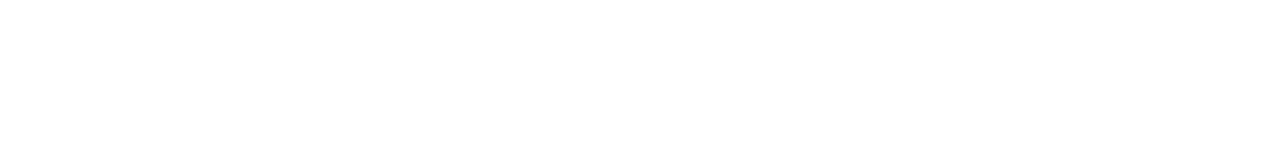
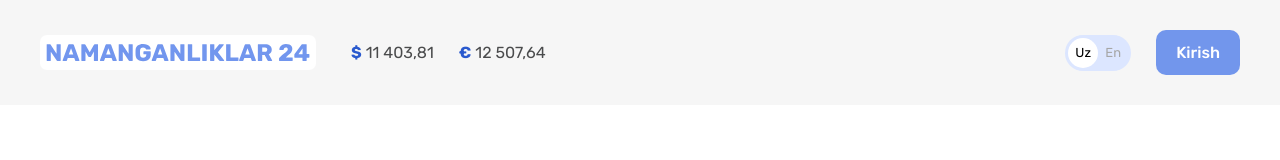
Before and after one commit to S-Yunusov/N24, a plain HTML site: page index.html in a window 1280 px wide. Drawn offline with Linux system fonts and the light colour scheme.

Commit message:
Add site-header-top without search form

```diff
--- a/css/style.css
+++ b/css/style.css
@@ -26,8 +26,33 @@ img{
   height: auto;
 }
 
+/* BUTTON */
+.button{
+  display: inline-block;
+  padding: 13px 20px;
+  border-radius: 10px;
+  font-size: 16px;
+  line-height: normal;
+  font-weight: 500;
+  text-decoration: none;
+  text-align: center;
+  cursor: pointer;
+}
+
+.button-primary:hover{
+  opacity: 0.8;
+}
+
+.button-primary:active{
+  opacity: 0.6;
+}
+
+.button-primary{
+  background: #7296EC;
+  color: #fff;
+}
+
 /* CONTAINER */
-
 .container{
   width: 100%;
   max-width: 1240px;
@@ -41,3 +66,81 @@ img{
   outline: 2px dotted #de2e54;
   outline-offset: 2px;
 }
+
+/* SITE-HEADER */
+.site-header {
+}
+
+/* SITE-HEADER-TOP */
+.site-header-top {
+  padding-top: 30px;
+  padding-bottom: 30px;
+  background-color: #f6f6f6;
+
+}
+
+.site-header-top-container {
+  display: flex;
+  align-items: center;
+}
+
+.site-header-logo {
+  display: flex;
+  padding: 8px 6px;
+  margin-right: 35px;
+  border-radius: 7px;
+  background-color: #fff;
+}
+
+.site-header-logo:hover{
+  opacity: 0.8;
+}
+
+.site-header-logo:active{
+  opacity: 0.6;
+}
+
+/* CURRENCY-RATES */
+.currency-rates {
+  display: flex;
+  align-items: center;
+  padding: 0;
+  margin: 0;
+  margin-right: auto;
+  list-style: none;
+}
+.currency-rates-item:not(:last-child) {
+  margin-right: 25px;
+}
+.currency-rates-type {
+  color: #2959ce;
+}
+.currency-rates-value {
+}
+
+/* LANG-TOGGLE  */
+.lang-toggle {
+  display: flex;
+  padding: 3px;
+  margin-right: 25px;
+  border-radius: 39px;
+  background-color: #dce6ff;
+}
+.lang-toggle-link {
+  width: 30px;
+  height: 30px;
+  border-radius: 50%;
+  font-size: 13px;
+  line-height: 30px;
+  color: #a6a6a6;
+  text-align: center;
+  text-decoration: none;
+}
+.lang-toggle-link-active {
+  background-color: #fff;
+  color: #000;
+}
+.button {
+}
+.button-primary {
+}
--- a/index.html
+++ b/index.html
@@ -17,6 +17,53 @@
 </head>
 <body>
   <!-- SITE HEADER -->
+  <header class="site-header">
+
+    <!-- SITE-HEADER-TOP -->
+    <div class="site-header-top">
+      <div class="site-header-top-container container">
+        <!-- SITE-HEADER-LOGO -->
+        <a class="site-header-logo" href="index.html">
+          <img class="logo-img" src="img/logo-purple.svg" alt="N24 logo" width="264" height="28">
+        </a>
+
+        <!-- CURRENCY-RATES -->
+        <ul class="currency-rates">
+          <li class="currency-rates-item">
+            <b class="currency-rates-type">$</b>
+            <span class="currency-rates-value">11 403,81</span>
+          </li>
+          <li class="currency-rates-item">
+            <b class="currency-rates-type">€</b>
+            <span class="currency-rates-value">12 507,64</span>
+          </li>
+        </ul>
+
+        <!-- GLOBAL-SEARCH-FORM -->
+
+        <!-- LANG-TOGGLE -->
+        <div class="lang-toggle">
+          <a class="lang-toggle-link lang-toggle-link-active" href="index.html">Uz</a>
+          <a class="lang-toggle-link" href="index.html/en">En</a>
+        </div>
+
+        <!-- SITE-HEADER-AUTH -->
+        <a class="button button-primary" href="#">Kirish</a>
+      </div>
+    </div>
+  </header>
+
+
+
+
+
+
+
+
+
+
+
+
   <!-- SITE NAV -->
 
 
```
Also changed, not shown: img/logo-purple.svg (added).
